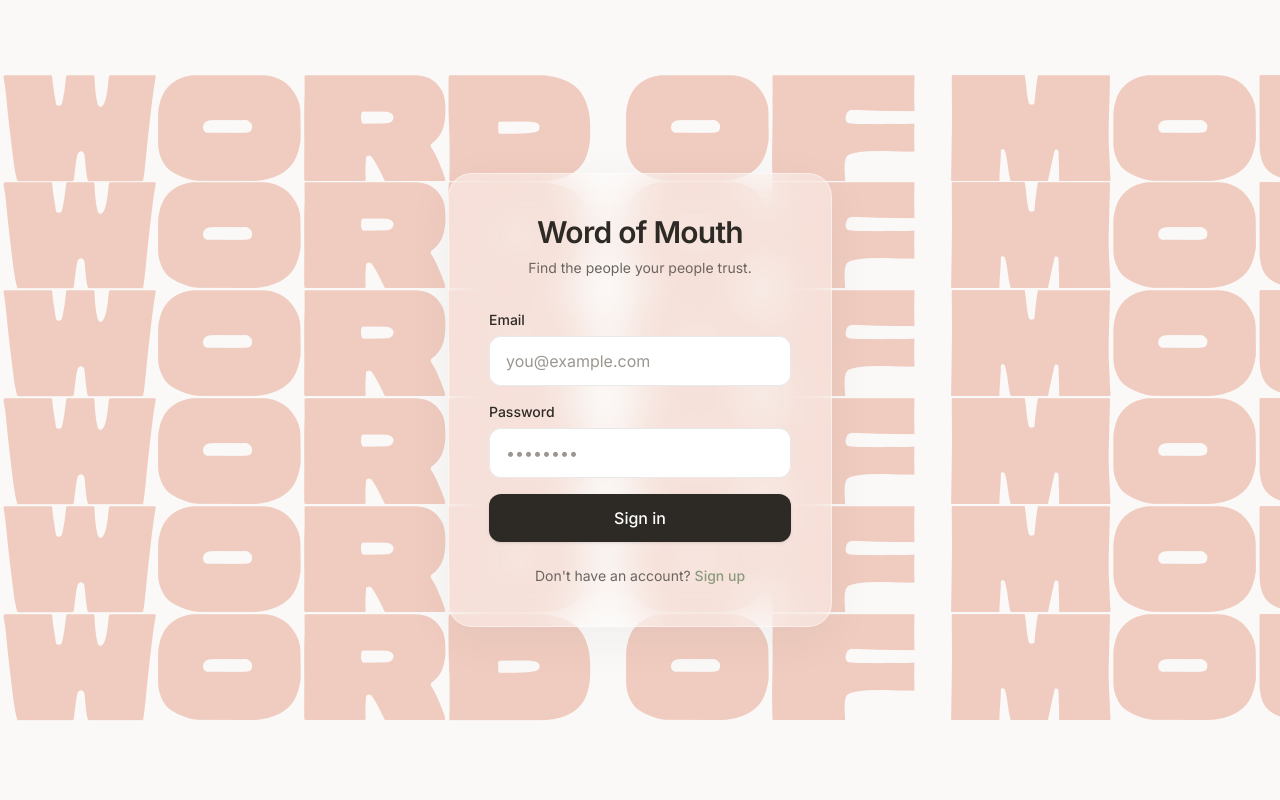
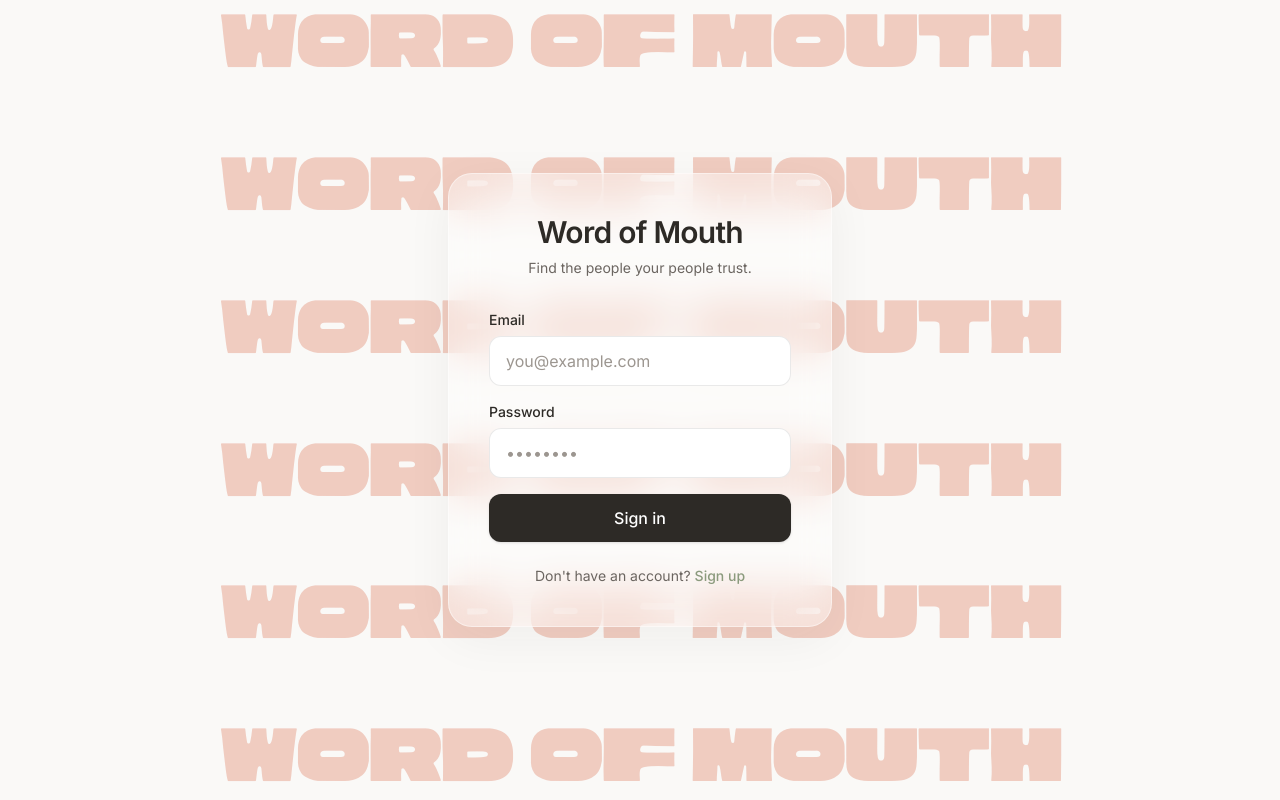
Before and after one commit to abby-finan/word-of-mouth, a Next.js app: page /login in a window 1280 px wide. Built offline with nearby package versions, Linux system fonts and the light colour scheme.

Commit message:
design fix 8

```diff
--- a/src/app/globals.css
+++ b/src/app/globals.css
@@ -43,11 +43,11 @@
     padding: 0;
   }
 
-  /* Mobile WOM — 6 rows, no overlap, fills viewport */
+  /* Mobile WOM — 6 rows, sized to fit width; rows spread top to bottom */
   .wom-typography-mobile {
-    padding-inline: 0;
+    padding-inline: 2vw;
     box-sizing: border-box;
-    --wom-mobile-size: min(calc(100vw / 2.72), calc(100dvh / 3.84));
+    --wom-mobile-size: min(calc((100vw - 4vw) / 3.15), calc(100dvh / 3.84));
   }
 
   .wom-typography-row-mobile {
@@ -62,11 +62,11 @@
     opacity: 0.065;
   }
 
-  /* Desktop WORD OF MOUTH — 6 rows, no overlap, fills viewport */
+  /* Desktop WORD OF MOUTH — 6 rows, full phrase fits within viewport width */
   .wom-typography-desktop {
-    padding-inline: 0;
+    padding-inline: 2.5vw;
     box-sizing: border-box;
-    --wom-desktop-size: min(calc(100vw / 7.6), calc(100dvh / 3.84));
+    --wom-desktop-size: min(calc((100vw - 5vw) / 14.5), calc(100dvh / 3.84));
   }
 
   .wom-typography-row-desktop {
--- a/src/components/brand/BackgroundTypography.tsx
+++ b/src/components/brand/BackgroundTypography.tsx
@@ -31,7 +31,7 @@ export function BackgroundTypography({
 
   const stackClass = cn(
     cubao.className,
-    "flex h-full min-h-[100dvh] w-full flex-col items-center justify-center gap-0",
+    "flex h-full min-h-[100dvh] w-full flex-col items-center justify-between py-[2dvh] gap-0",
     variantClass
   );
 
```
